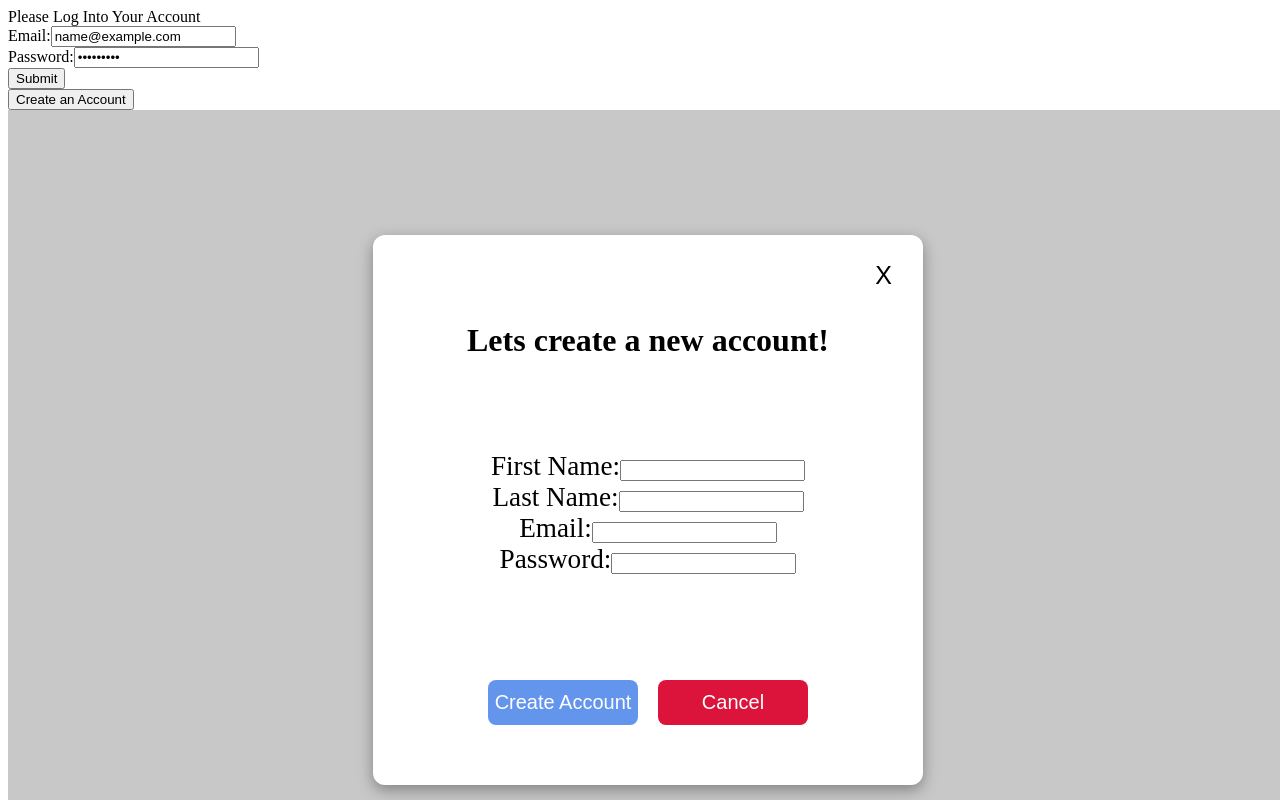
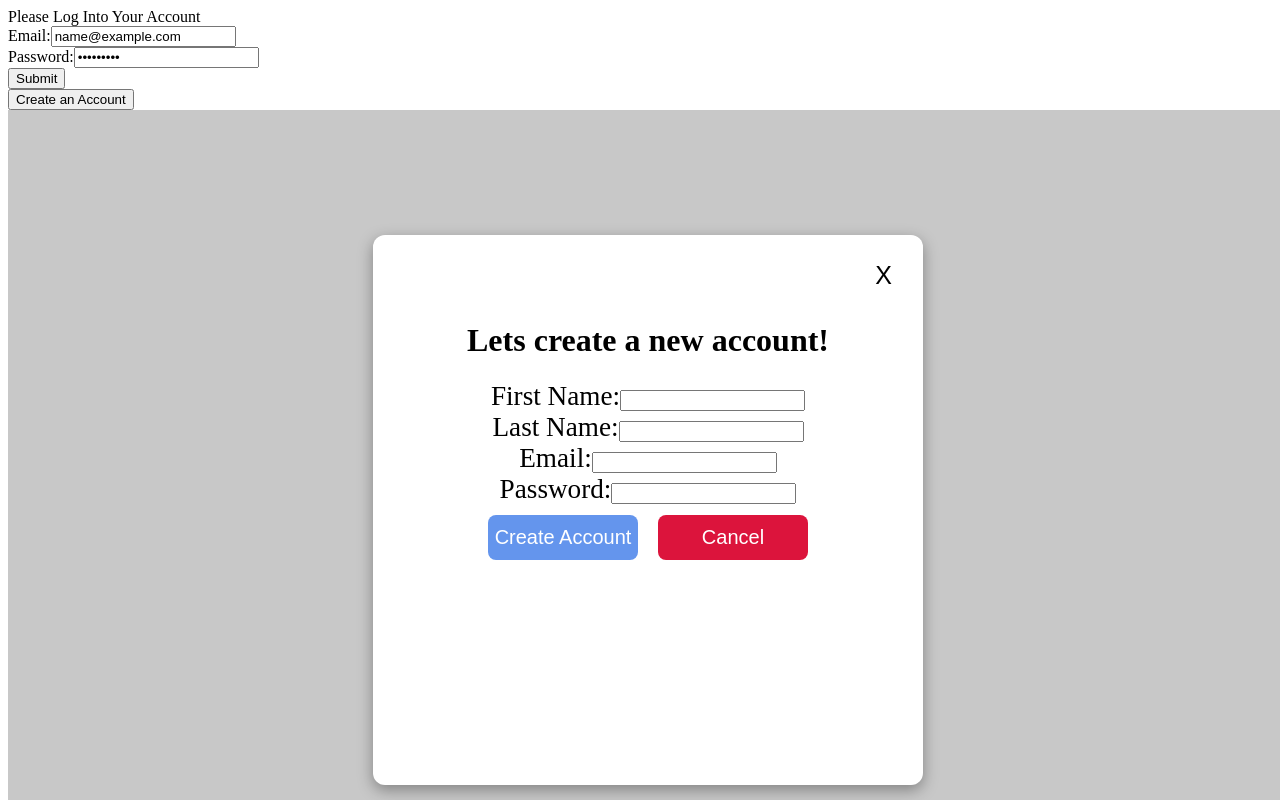
Before and after one commit to tomasdepiano/NBA-Trivia-Game, a React (Vite) app: page / in a window 1280 px wide. Both pictures are taken after typing "name@example.com", "Sample123" into the empty fields and a click on the button "Create an Account". Built offline with nearby package versions, Linux system fonts and the light colour scheme.

Commit message:
Did the validation for create account modal; need to work on the database to create a score column when a user plays the game

```diff
--- a/package.json
+++ b/package.json
@@ -15,6 +15,7 @@
     "axios": "^1.6.2",
     "express": "^4.18.2",
     "express-session": "^1.17.3",
+    "formik": "^2.4.5",
     "morgan": "^1.10.0",
     "pg": "^8.11.3",
     "pg-hstore": "^2.3.4",
@@ -22,6 +23,7 @@
     "react-dom": "^18.2.0",
     "react-router-dom": "^6.20.1",
     "sequelize": "^6.35.1",
+    "validator": "^13.11.0",
     "vite-express": "^0.11.1"
   },
   "devDependencies": {
--- a/src/components/CreateAccountModal.jsx
+++ b/src/components/CreateAccountModal.jsx
@@ -8,13 +8,16 @@ function Modal({ closeModal }) {
   const [email, setEmail] = useState("");
   const [password, setPassword] = useState("");
 
-  const clickCreateAccountButton = async () => {
+  const clickCreateAccountButton = async (e) => {
+    e.preventDefault();
     const res = await axios.post("/createAccount", {
       fname,
       lname,
       password,
       email,
     });
+
+    closeModal(false);
 
     return alert(res.data.message);
   };
@@ -35,6 +38,7 @@ function Modal({ closeModal }) {
         <div className="title">
           <h1>Lets create a new account!</h1>
         </div>
+        <form onSubmit={clickCreateAccountButton}>
           <div className="body">
             <div>
               First Name:
@@ -54,7 +58,6 @@ function Modal({ closeModal }) {
                 value={lname}
               />
             </div>
-          <form>
             <div>
               Email:
               <input
@@ -65,7 +68,7 @@ function Modal({ closeModal }) {
                 required
               />
             </div>
-          </form>
+
             <div>
               Password:
               <input
@@ -76,8 +79,9 @@ function Modal({ closeModal }) {
               />
             </div>
           </div>
+
           <div className="footer">
-          <button onClick={clickCreateAccountButton}>Create Account</button>
+            <button type="submit">Create Account</button>
             <button
               onClick={() => {
                 closeModal(false);
@@ -87,6 +91,7 @@ function Modal({ closeModal }) {
               Cancel
             </button>
           </div>
+        </form>
       </div>
     </div>
   );
```
Also changed, not shown: 2 other files (tests, documents, lock files or other folders). Lines whose indentation alone changed are shown as unchanged.
